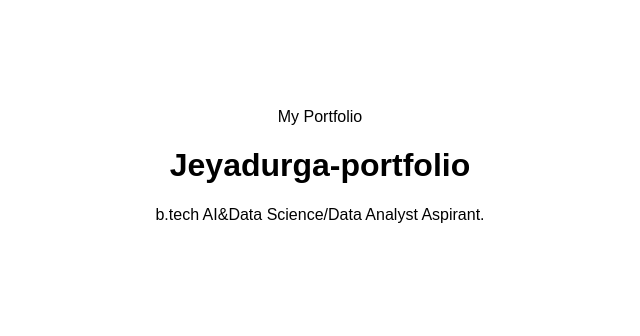
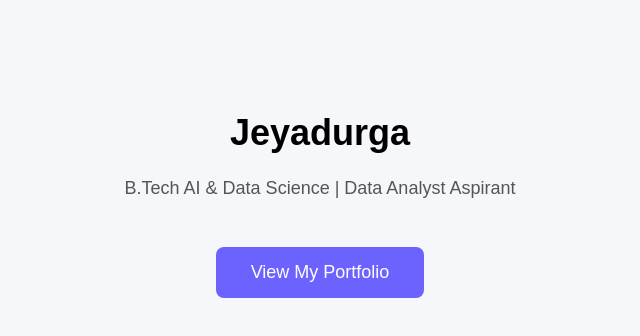
Before and after one commit to Jeyadurga2506/New-portfoilo, a plain HTML site: page index.html in a window 1280 px wide. Shown: the whole page, without its empty margins (320-960 px from the left). Drawn offline with Linux system fonts and the light colour scheme.

Commit message:
Update index.html

```diff
--- a/index.html
+++ b/index.html
@@ -1,32 +1,44 @@
 <!DOCTYPE html>
 <html>
 <head>
-<tittle>My Portfolio</tittle>
+  <title>Jeyadurga | Portfolio</title>
   <style>
-    body{
-      font-family:Arial,sans-serif;
-      text-align:center;
-      padding-top:100px;
+    body {
+      font-family: Arial, sans-serif;
+      background: #f5f7fa;
+      text-align: center;
+      padding: 80px;
     }
-    a{
-      display:inline-block;
-      padding:15px 30px;
-      background-color:  #0077b5
-      color:white;
-      text-decoration:none;
-      font-size:18px;
-      border-radius:8px;
+    h1 {
+      font-size: 36px;
     }
-    a:hover{
-      background-color: #005f8d
+    p {
+      font-size: 18px;
+      color: #555;
+    }
+    a {
+      display: inline-block;
+      margin-top: 30px;
+      padding: 15px 35px;
+      background-color: #6c63ff;
+      color: white;
+      text-decoration: none;
+      font-size: 18px;
+      border-radius: 8px;
+    }
+    a:hover {
+      background-color: #4b45c6;
     }
   </style>
 </head>
 <body>
-  <h1> Jeyadurga-portfolio</h1>
-<p>b.tech AI&Data Science/Data Analyst Aspirant.</p>
-  <a href=https://www.canva.com/design/DAG86UzRTyU/9x34plfC0wFkPGMdDLtK0w/edit?utm_content=DAG86UzRTyU&utm_campaign=designshare&utm_medium=link2&utm_source=sharebutton"
+
+  <h1>Jeyadurga</h1>
+  <p>B.Tech AI & Data Science | Data Analyst Aspirant</p>
+
+  <a href="https://www.canva.com/design/DAG86UzRTyU/9x34plfC0wFkPGMdDLtK0w/edit"
     target="_blank">
+    View My Portfolio
   </a>
 
 </body>
```
